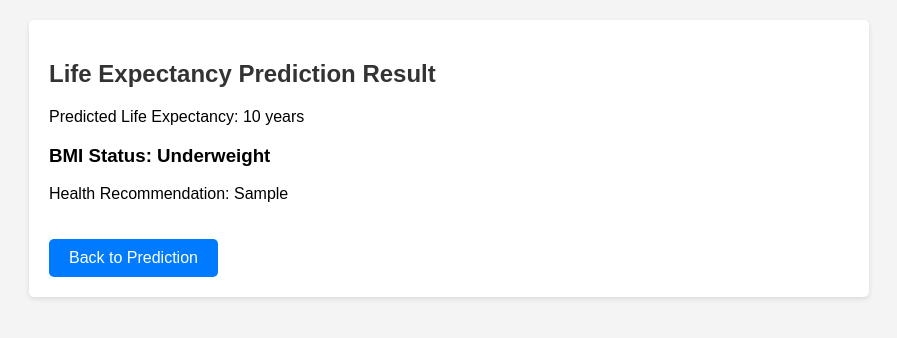
After one commit to ForceClose31/predict-life-expectancy, a Flask app: template templates/result.html in a window 1280 px wide. The commit adds this page. Shown: the top 338 px of the page, without its empty margins (191-1088 px from the left). Run offline with Flask 3, Linux system fonts and the light colour scheme; the template is opened without the code that fills it: most values are stand-ins (such as "Sample title", 1, 10 or a date in 2020); parts of the project's set-up code (start-up, migrations or seed data) failed here and were passed over.

Commit message:
feat: recommendation and BMI status

```diff
--- a/main.py
+++ b/main.py
@@ -1,27 +1,69 @@
-from flask import Flask, request, render_template
-import numpy as np
+from flask import Flask, render_template, request
+import pandas as pd
 import joblib
-import pandas as pd
 
 app = Flask(__name__)
 
-model = joblib.load('life_expectancy_model.pkl')
+# Load the latest life expectancy model
+best_life_model = joblib.load('best_life_model.pkl')
+
+def categorize_health_status(bmi):
+    if bmi < 18.5:
+        return 'Underweight'
+    elif bmi < 24.9:
+        return 'Normal'
+    elif bmi < 29.9:
+        return 'Overweight'
+    else:
+        return 'Obesity'
+
+def get_health_recommendation(bmi_status):
+    if bmi_status == 'Underweight':
+        return 'You are underweight. It\'s important to focus on a balanced diet and consult a healthcare professional for guidance.'
+    elif bmi_status == 'Normal':
+        return 'Your weight is normal. Maintain a healthy lifestyle with regular exercise and a balanced diet.'
+    elif bmi_status == 'Overweight':
+        return 'You are overweight. Consider making dietary and lifestyle changes to achieve a healthier weight.'
+    else:
+        return 'You are obese. It\'s crucial to seek professional advice and make significant lifestyle changes for better health.'
 
 @app.route('/')
 def home():
     return render_template('index.html')
 
 @app.route('/predict', methods=['POST'])
+@app.route('/predict', methods=['POST'])
 def predict():
     age = int(request.form['age'])
-    height = int(request.form['height'])
-    weight = int(request.form['weight'])
+    height = float(request.form['height'])
+    weight = float(request.form['weight'])
     gender = int(request.form['gender'])
 
-    input_data = pd.DataFrame([[age, height, weight, gender]], columns=['Age', 'Height', 'Weight', 'Gender'])
-    prediction = model.predict(input_data)
+    height_m = height / 100
+    bmi = weight / (height_m ** 2)
 
-    return render_template('index.html', prediction_text=f'Prediksi Harapan Hidup: {prediction[0]:.2f} tahun')
+    bmi_status = categorize_health_status(bmi)
 
-if __name__ == "__main__":
+    health_recommendation = get_health_recommendation(bmi_status)
+
+    # Predict life expectancy using the model
+    predicted_life_expectancy = best_life_model.predict([[age, height, weight, gender, bmi]])[0]
+
+    # Adjust life expectancy based on BMI category
+    def adjust_life_expectancy(prediction, bmi_status):
+        if bmi_status == 'Underweight':
+            return prediction * 0.9  # Adjust for underweight
+        elif bmi_status == 'Overweight':
+            return prediction * 0.95  # Adjust for overweight
+        elif bmi_status == 'Obesity':
+            return prediction * 0.8  # Adjust for obesity
+        else:
+            return prediction  # No adjustment for normal weight
+
+    adjusted_predicted_life_expectancy = adjust_life_expectancy(predicted_life_expectancy, bmi_status)
+
+    return render_template('result.html', life_expectancy=adjusted_predicted_life_expectancy, bmi_status=bmi_status, health_recommendation=health_recommendation)
+
+
+if __name__ == '__main__':
     app.run(debug=True)
--- a/static/style.css
+++ b/static/style.css
@@ -37,3 +37,18 @@ h2 {
     margin-top: 20px;
     color: #333;
 }
+
+
+.btn-back {
+    display: inline-block;
+    padding: 10px 20px;
+    margin-top: 20px;
+    text-decoration: none;
+    background-color: #007bff;
+    color: #fff;
+    border-radius: 5px;
+}
+
+.btn-back:hover {
+    background-color: #0056b3;
+}
--- /dev/null
+++ b/templates/result.html
@@ -0,0 +1,18 @@
+<!DOCTYPE html>
+<html lang="en">
+<head>
+    <meta charset="UTF-8">
+    <meta name="viewport" content="width=device-width, initial-scale=1.0">
+    <title>Life Expectancy Prediction Result</title>
+    <link rel="stylesheet" href="{{ url_for('static', filename='style.css') }}">
+</head>
+<body>
+    <div class="container">
+        <h2>Life Expectancy Prediction Result</h2>
+        <p>Predicted Life Expectancy: {{ life_expectancy }} years</p>
+        <h3>BMI Status: {{ bmi_status }}</h3>
+        <p>Health Recommendation: {{ health_recommendation }}</p>
+        <a href="/" class="btn-back">Back to Prediction</a>
+    </div>
+</body>
+</html>
```
Also changed, not shown: model.py (+63 -16 lines), templates/index.html (+10 -7 lines), 1 other file.
